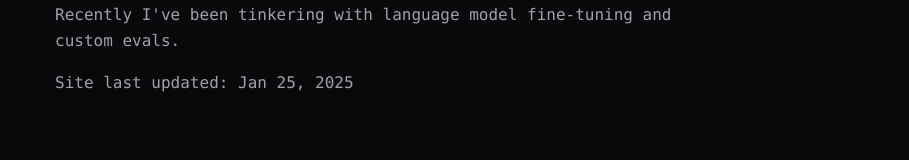
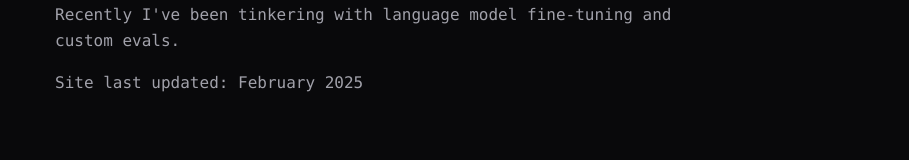
Before and after one commit to nf-projects/nilsfleig.com, a Next.js app: page / in a window 1280 px wide. Shown: the part 332-492 px from the top of the page, without its empty margins (185-1094 px from the left). Built offline with nearby package versions, Linux system fonts and the light colour scheme.

Commit message:
last updated

```diff
--- a/app/page.tsx
+++ b/app/page.tsx
@@ -20,7 +20,7 @@ export default function Page() {
 						custom evals.
 					</p>
 					<p className="text-zinc-400 leading-relaxed max-w-2xl">
-						Site last updated: Jan 25, 2025
+						Site last updated: February 2025
 					</p>
 				</section>
 
```
